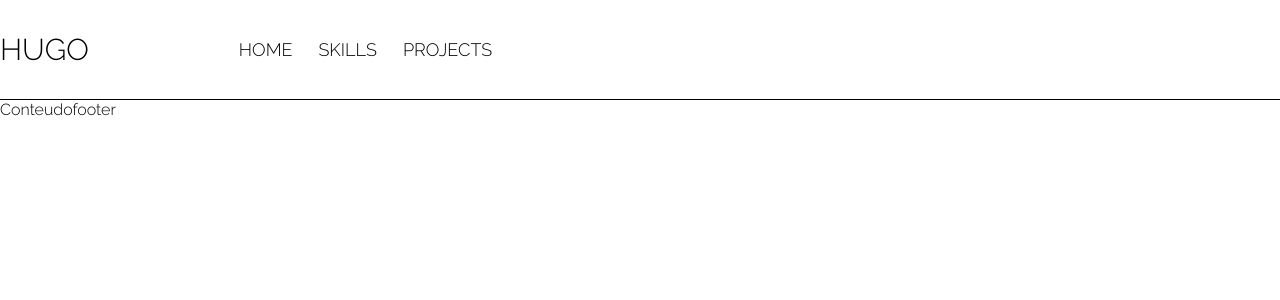
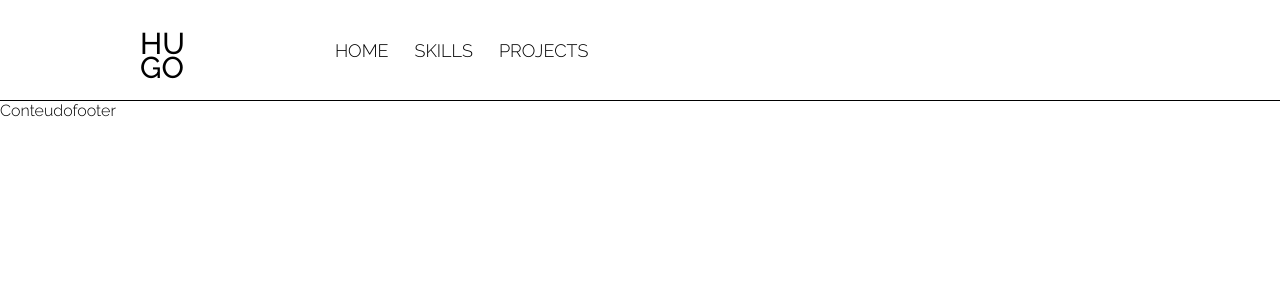
Before and after one commit to hugobatista27/portfolio, a React (Vite) app: page / in a window 1280 px wide. Shown: the top 300 px of the page. Built offline with nearby package versions, Linux system fonts and the light colour scheme.

Commit message:
refac: formata o logo

```diff
--- a/src/components/header/Header.tsx
+++ b/src/components/header/Header.tsx
@@ -1,16 +1,15 @@
 import styled from 'styled-components';
+import { ContentWidth } from '../../styles/global-style';
 
 const HeaderStyle = styled.header`
+    border-bottom: 1px solid black;
+    & > div {
         display: flex;
         align-items: center;
         gap: 150px;
 
         width: 100%;
         height: 100px;
-    border-bottom: 1px solid black;
-
-    h1 {
-        font-size: 30px;
     }
 
     nav {
@@ -24,15 +23,30 @@ const HeaderStyle = styled.header`
     }
 `
 
+const LogoStyle = styled.div`
+    display: flex;
+    flex-direction: column;
+    span {
+        height: 24px;
+        font-size: 30px;
+        font-weight: 500;
+    }
+`
+
 export default function Header() {
     return (
         <HeaderStyle>
-            <h1>HUGO</h1>
+            <ContentWidth>
+                <LogoStyle>
+                    <span>HU</span>
+                    <span>GO</span>
+                </LogoStyle>
                 <nav>
                     <button>HOME</button>
                     <button>SKILLS</button>
                     <button>PROJECTS</button>
                 </nav>
+            </ContentWidth>
         </HeaderStyle>
     )
 }
```
Lines whose indentation alone changed are shown as unchanged.
